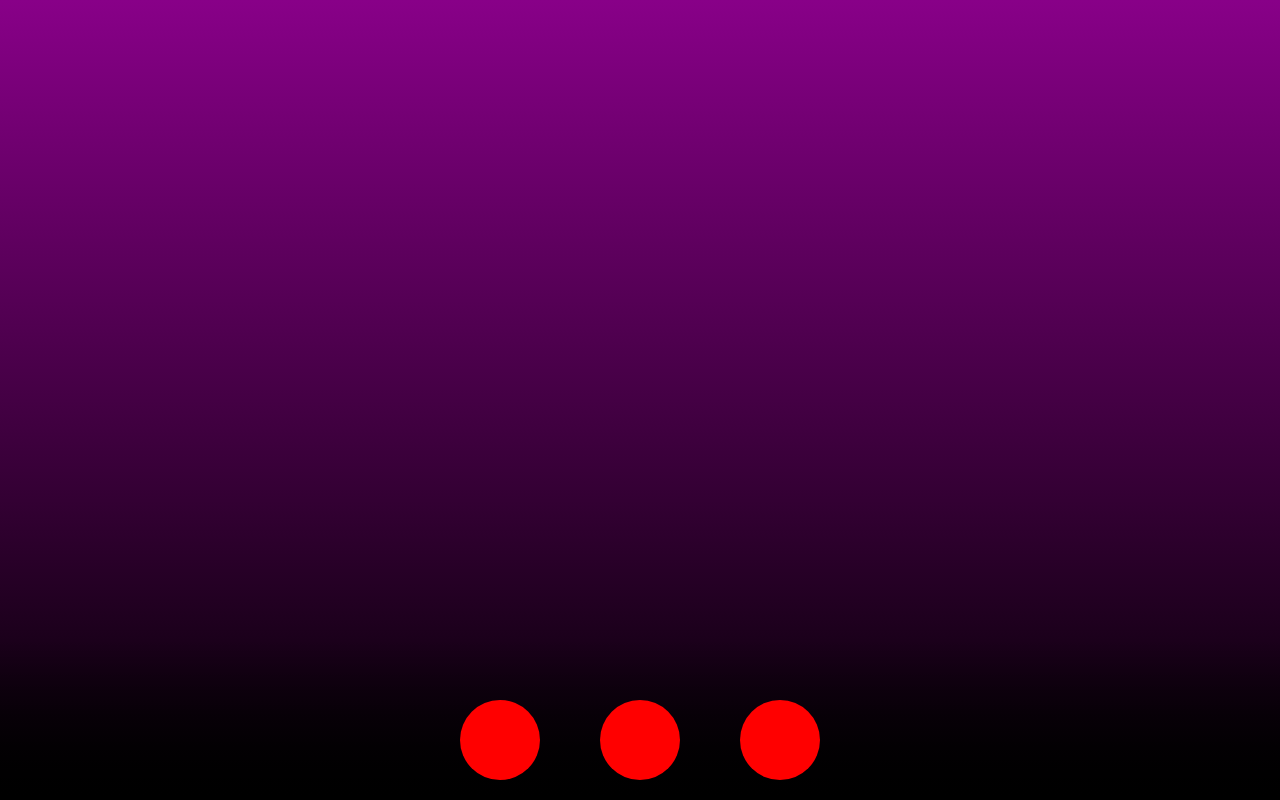
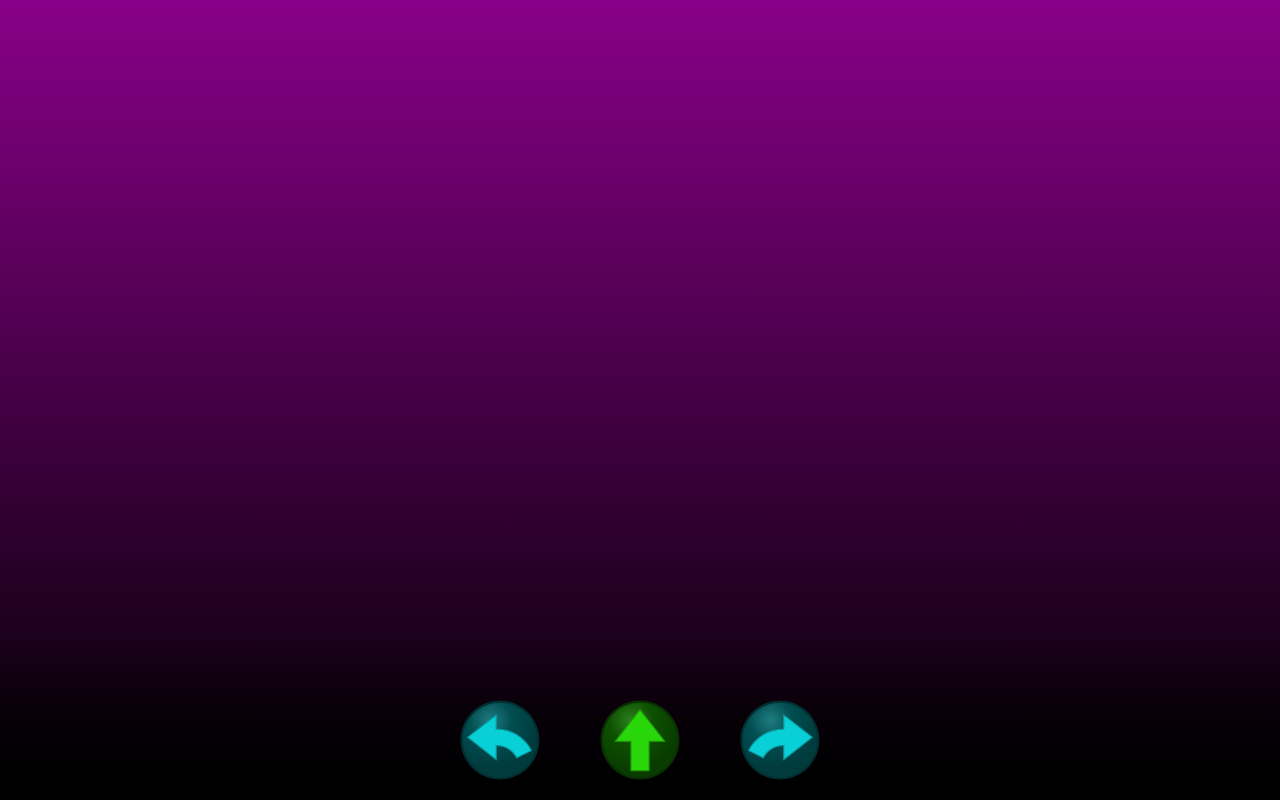
Before and after one commit to AdmiralPotato/halloween_game_2022, a website: page index.html in a window 1280 px wide. Drawn offline with nearby package versions, Linux system fonts and the light colour scheme.

Commit message:
SVG buttons

```diff
--- a/styles.css
+++ b/styles.css
@@ -31,12 +31,18 @@ canvas {
 	border: 0;
 	padding: 0;
 	width: 20%;
-	background-color: #f00;
+	background-color: transparent;
 	border-radius: 50%;
+	background-image: url("./assets/buttons.svg");
+	background-size: 300%;
+}
+#controls .visible-button:hover,
+#controls .visible-button.hover {
+	background-position-y: 50%;
 }
 #controls .visible-button:active,
 #controls .visible-button.active {
-	background-color: #00f;
+	background-position-y: 100%;
 }
 #controls button:before {
 	position: relative;
@@ -52,9 +58,11 @@ canvas {
 	right: 0;
 	margin: auto;
 	border: 2px solid #00f;
+	background-position-x: 50%;
 }
 #right {
 	right: 5%;
+	background-position-x: 100%;
 }
 .fade {
 	position: absolute;
```
Also changed, not shown: assets/buttons.svg (added), 1 other file.
